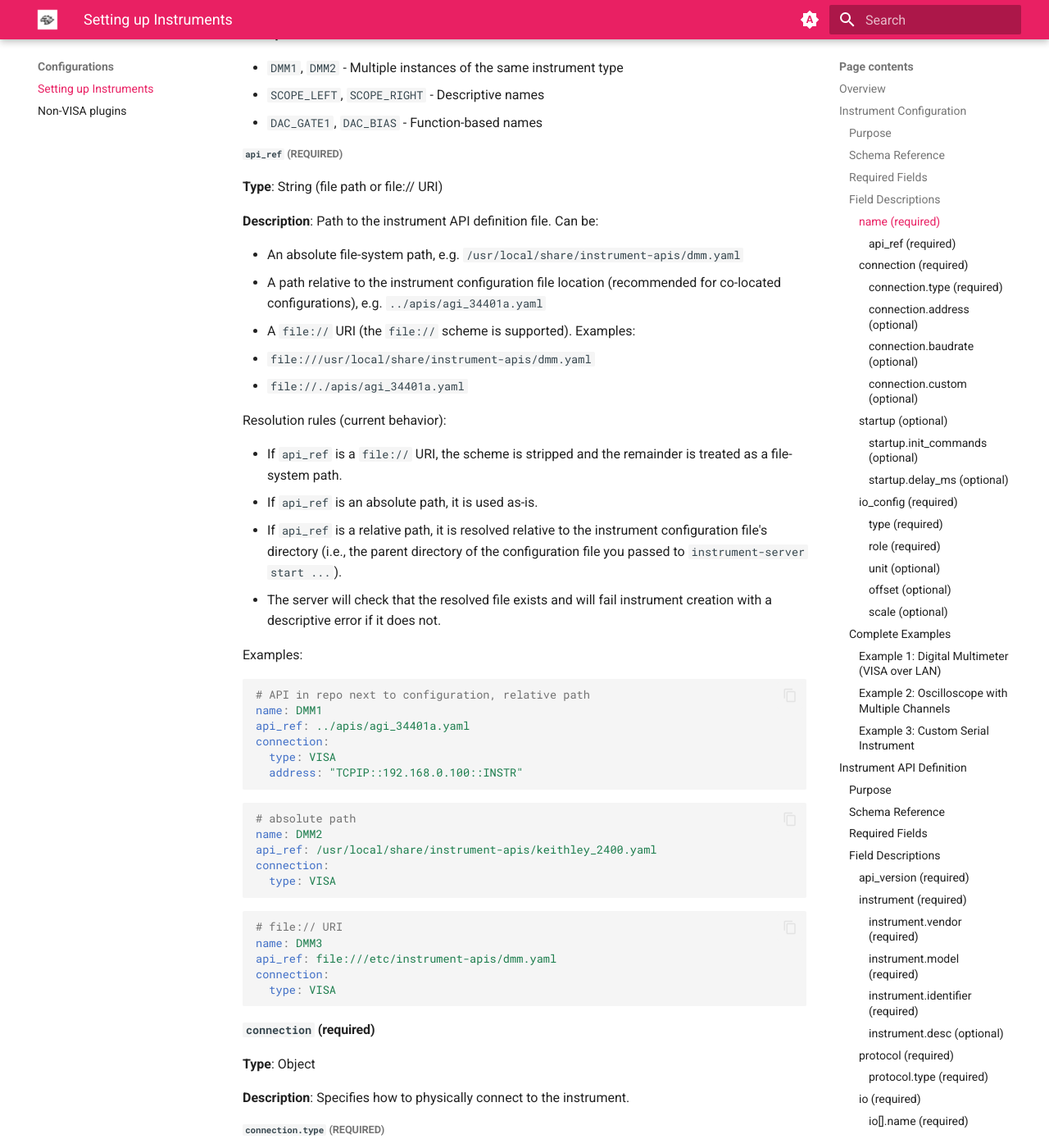
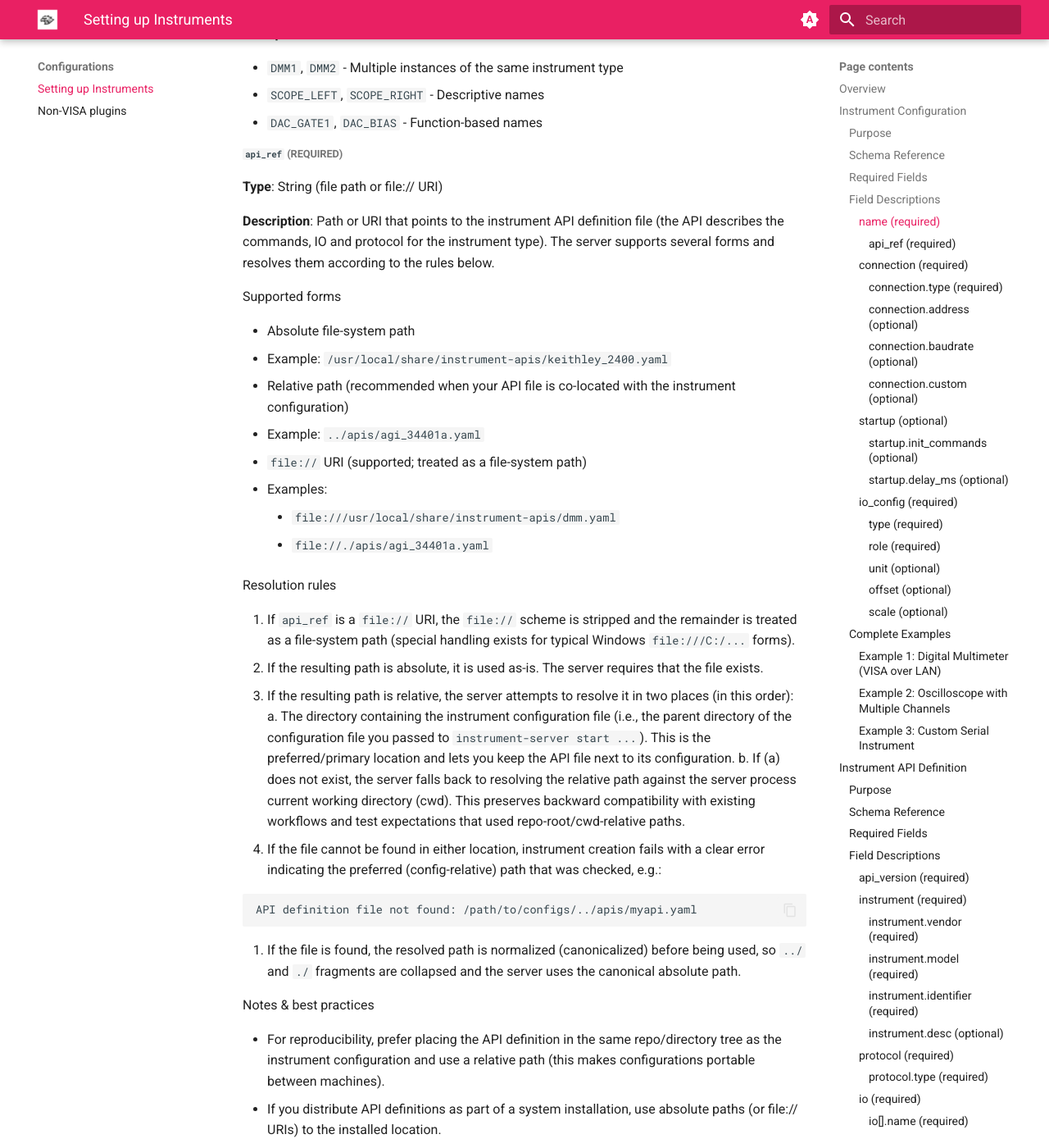
Before and after one commit to falcon-autotuning/instrument-script-server, an MkDocs documentation site: the page built from docs/CONFIGURATION.md, in a window 1280 px wide and 1400 px high, scrolled down 1306 px. Shown: the whole window at 82% size. Built offline with MkDocs 1.6.1 and Material for MkDocs 9.7.7, drawn with Linux system fonts in a browser that asks for light colours; some of the changed text lies outside the part shown.

Commit message:
Fixed the documentatiion relevant with the pathing updates for the configurations for instrument files

````diff
--- a/CMakeLists.txt
+++ b/CMakeLists.txt
@@ -85,6 +85,7 @@ add_library(
   src/server/InstrumentWorkerProxy.cpp
   src/server/RuntimeContext.cpp
   src/server/SyncCoordinator.cpp
+  src/server/ApiRefResolver.cpp
   src/server/ServerDaemon.cpp
   ${CMAKE_BINARY_DIR}/embedded_schemas.cpp)
 
--- a/docs/CONFIGURATION.md
+++ b/docs/CONFIGURATION.md
@@ -58,25 +58,45 @@ This is how you'll reference the instrument in measurement scripts.
 
 **Type**: String (file path or file:// URI)
 
-**Description**: Path to the instrument API definition file. Can be:
+**Description**: Path or URI that points to the instrument API definition file (the API describes the commands, IO and protocol for the instrument type). The server supports several forms and resolves them according to the rules below.
 
-- An absolute file-system path, e.g. `/usr/local/share/instrument-apis/dmm.yaml`
-- A path relative to the instrument configuration file location (recommended for co-located configurations), e.g. `../apis/agi_34401a.yaml`
-- A `file://` URI (the `file://` scheme is supported). Examples:
-  - `file:///usr/local/share/instrument-apis/dmm.yaml`
-  - `file://./apis/agi_34401a.yaml`
+Supported forms
 
-Resolution rules (current behavior):
+- Absolute file-system path
+  - Example: `/usr/local/share/instrument-apis/keithley_2400.yaml`
+- Relative path (recommended when your API file is co-located with the instrument configuration)
+  - Example: `../apis/agi_34401a.yaml`
+- `file://` URI (supported; treated as a file-system path)
+  - Examples:
+    - `file:///usr/local/share/instrument-apis/dmm.yaml`
+    - `file://./apis/agi_34401a.yaml`
 
-- If `api_ref` is a `file://` URI, the scheme is stripped and the remainder is treated as a file-system path.
-- If `api_ref` is an absolute path, it is used as-is.
-- If `api_ref` is a relative path, it is resolved relative to the instrument configuration file's directory (i.e., the parent directory of the configuration file you passed to `instrument-server start ...`).
-- The server will check that the resolved file exists and will fail instrument creation with a descriptive error if it does not.
+Resolution rules
 
-Examples:
+1. If `api_ref` is a `file://` URI, the `file://` scheme is stripped and the remainder is treated as a file-system path (special handling exists for typical Windows `file:///C:/...` forms).
+2. If the resulting path is absolute, it is used as-is. The server requires that the file exists.
+3. If the resulting path is relative, the server attempts to resolve it in two places (in this order):
+   a. The directory containing the instrument configuration file (i.e., the parent directory of the configuration file you passed to `instrument-server start ...`). This is the preferred/primary location and lets you keep the API file next to its configuration.
+   b. If (a) does not exist, the server falls back to resolving the relative path against the server process current working directory (cwd). This preserves backward compatibility with existing workflows and test expectations that used repo-root/cwd-relative paths.
+4. If the file cannot be found in either location, instrument creation fails with a clear error indicating the preferred (config-relative) path that was checked, e.g.:
+
+   ```
+   API definition file not found: /path/to/configs/../apis/myapi.yaml
+   ```
+
+5. If the file is found, the resolved path is normalized (canonicalized) before being used, so `../` and `./` fragments are collapsed and the server uses the canonical absolute path.
+
+Notes & best practices
+
+- For reproducibility, prefer placing the API definition in the same repo/directory tree as the instrument configuration and use a relative path (this makes configurations portable between machines).
+- If you distribute API definitions as part of a system installation, use absolute paths (or file:// URIs) to the installed location.
+- The `instrument-server validate api <file>` command is available to validate an API definition YAML independently; use this before starting instruments to catch schema errors early.
+- Error messages from the server are intentionally informative; when a referenced API cannot be found the server will log the attempted config-relative path to aid debugging.
+
+Examples
 
 ```yaml
-# API in repo next to configuration, relative path
+# co-located API (preferred)
 name: DMM1
 api_ref: ../apis/agi_34401a.yaml
 connection:
````
Also changed, not shown: docs/ARCHITECTURE.md (+20 -8 lines), 1 other file.
